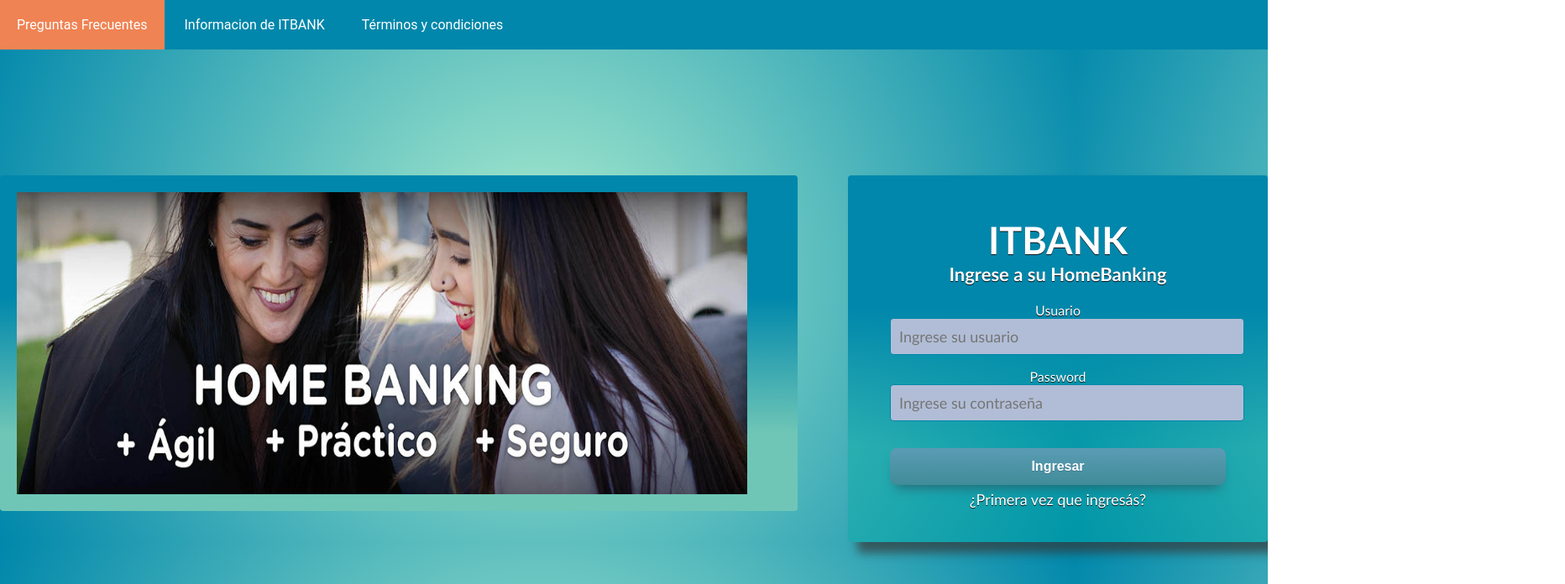
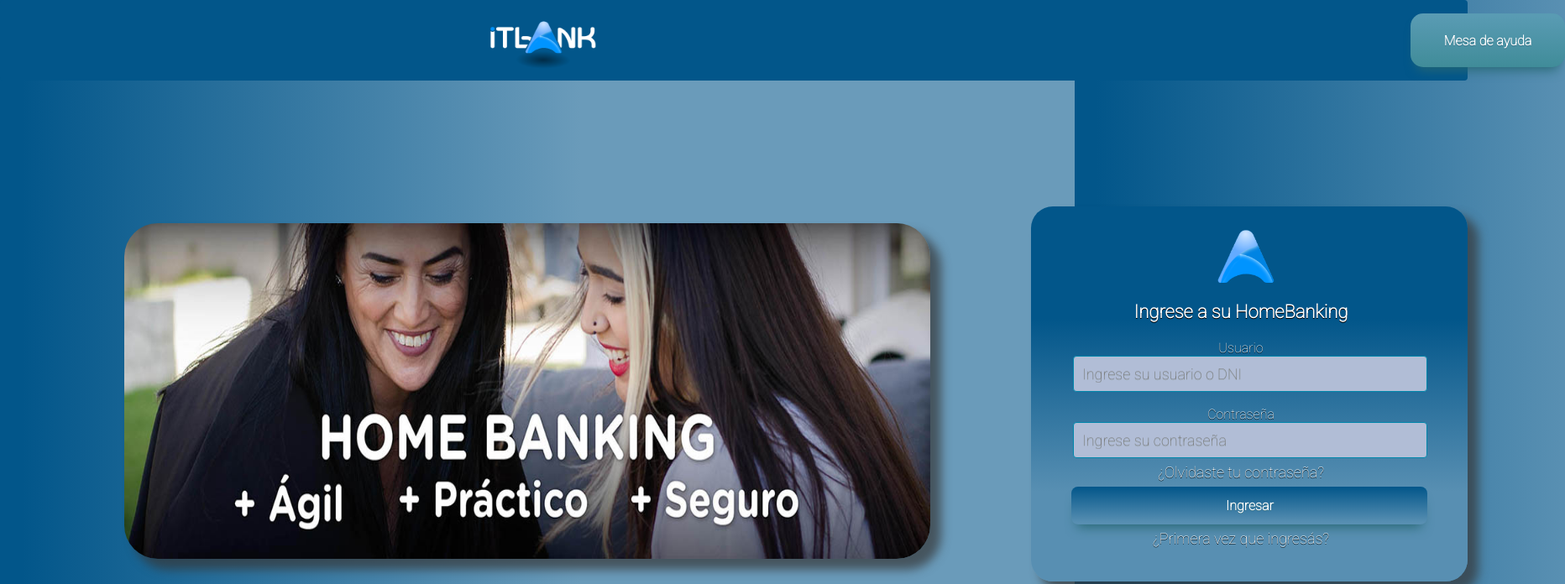
Before and after one commit to djseeba173/Homebanking-Fork-Registro, a plain HTML site: page index.html in a window 1280 px wide. Shown: the top 696 px of the page at 84% size, 1864 px wide, since content can reach past the window. Drawn offline with Linux system fonts and the light colour scheme.

Commit message:
cambios de css, introduccion de logos y funcionalidades

```diff
--- a/estilo.css
+++ b/estilo.css
@@ -1,14 +1,17 @@
+
  *{
     margin: 0;
     padding: 0;
+    font-family: 'Roboto', sans-serif;
+    text-shadow:0px 1px 0px #000000;
+
 }
 
 body {
     background: #e9ecf4;
     color: #000;
-    font-family: 'roboto', sans-serif;
-    background: rgb(174,238,207);
-    background: radial-gradient(circle, rgba(174,238,207,1) 0%, rgba(0,135,171,1) 100%);
+    background: rgb(2,86,138);
+background: linear-gradient(90deg, rgba(2,86,138,1) 2%, rgba(106,155,186,1) 54%);
 
 
 
@@ -16,10 +19,10 @@
 
 .contenedor {
     width:  100%;
-    max-width: 1000px;
     display: grid;
     grid-template-columns: repeat(2, 1fr);
-    grid-template-rows: repeat(3, auto);
+    grid-template-rows: repeat(2, auto);
+
 
 
 
@@ -27,20 +30,21 @@
 .contenedor > div,
 .contenedor .menu
 .contenedor .footer {
-    background: #fff;
+
     padding: 20px;
     border-radius: 4px;
 
 
+
 }
 .contenedor .menu {
-    background: #0087AB;
-    color: #fff;
+    background: #02568A;
     grid-column-start: 1;
     grid-column-end: 3;
     padding: 0;
     width: 100%;
-    float: left;
+    height: 6em;
+
 
 
 
@@ -51,8 +55,6 @@
     height: 360px;
     grid-column-start: 1;
     grid-column-end: 2;
-    background: rgb(0,135,171);
-    background: linear-gradient(180deg, rgba(0,135,171,1) 36%, rgba(111,198,182,1) 77%);
     margin-top: 150px;
 
 
@@ -60,44 +62,47 @@
 
 }
 
-.imagen_homebanking {
-    width: 870px;
-    height: 360px;
+.logo_itbank {
+    width: 10em;
+    height: 7em;
+    position: absolute;
+    left: 44%;
+    padding: 0%;
+    margin-top: -0.6em;
+
+
 }
 
+.imagen_homebanking {
+    width: 60em;
+    height: 25em;
+    border-radius: 40px;
+    box-shadow: 12px 12px 12px 1px rgba(54,54,54,0.69);
+    -webkit-box-shadow: 12px 12px 12px 1px rgba(54,54,54,0.69);
+    -moz-box-shadow: 12px 12px 12px 1px rgba(54,54,54,0.69);
+    margin-left: 8em;
+}
 
 .contenedor .login {
-    background: rgb(0,135,171);
-    background: linear-gradient(180deg, rgba(0,135,171,1) 36%, rgba(0,171,163,0.40940126050420167) 74%);
+    background: rgb(2,86,138);
+    background: linear-gradient(180deg, rgba(2,86,138,1) 30%, rgba(88,143,178,1) 76%);
     color: #fff;
     grid-column: 2 / 2;
     text-align: center;
     margin-top: 150px;
     margin-left: 100px;
     box-shadow: 12px 12px 12px 1px rgba(54,54,54,0.69);
--webkit-box-shadow: 12px 12px 12px 1px rgba(54,54,54,0.69);
--moz-box-shadow: 12px 12px 12px 1px rgba(54,54,54,0.69);
-
+    -webkit-box-shadow: 12px 12px 12px 1px rgba(54,54,54,0.69);
+    -moz-box-shadow: 12px 12px 12px 1px rgba(54,54,54,0.69);
+    width: 30em;
+    border-radius: 26px;
 
 
 }
 .contenedor .bienvenido {
     width: 100%;
 }
-.menu li a {
-    text-decoration: none;
-    color: white;
-    padding: 20px;
-    display: block;
-}
-.menu li {
-    display: inline-block;
-    text-align: center;
 
-}
-.menu li a:hover {
-    background: #ef8354;
-}
 .form-register {
     width: 400px;
     text-shadow:0px 1px 0px #0c1418;
@@ -125,9 +130,9 @@
     border-radius: 4px;
     margin-bottom: 16px;
     border: 1px solid #0087AB;
-    font-family: 'calibri';
     font-size: 18px;
     color: black;
+    text-shadow:0px 1px 0px #94a1a5;
 }
 .form-register p {
     height: 2px;
@@ -145,11 +150,12 @@
     text-decoration: underline;
 }
 .form-register .botons {
-    width: 100%;
-    margin: 16px 0;
+    width: 106%;
+    margin: 1em;
+    margin-left: -0.1em;
     font-size: 16px;
     box-shadow: 0px 10px 14px -7px #276873;
-    background:linear-gradient(to bottom, #599bb3 5%, #408c99 100%);
+    background:linear-gradient(to top, rgba(88,143,178,1)5%, rgba(2,86,138,1) 100%);
     background-color:#599bb3;
     border-radius:8px;
     border: none;
@@ -162,10 +168,54 @@
     }
 
     .botons:hover {
-        background:linear-gradient(to bottom, #408c99 5%, #599bb3 100%);
+        background:linear-gradient(to bottom, rgba(88,143,178,1)5%, rgba(2,86,138,1) 100%);
         background-color:#408c99;
     }
     .botons:active {
         position:relative;
         top:1px;
     }
+
+.ayuda {
+
+
+        font-size: 1em;
+        height: 4em;
+        width: 11.5em;
+        box-shadow: 0px 10px 14px -7px #276873;
+        background:linear-gradient(to bottom, #599bb3 5%, #408c99 100%);
+        background-color:#599bb3;
+        border-radius:15px;
+        border: none;
+        display:inline-block;
+        cursor:pointer;
+        color:#ffffff;
+        font-weight:bold;
+        padding:13px 32px;
+        text-shadow:0px 1px 0px #3d768a;
+        position: absolute;
+
+
+        }
+
+        .ayuda:hover {
+            background:linear-gradient(to bottom, #408c99 5%, #599bb3 100%);
+            background-color:#408c99;
+        }
+        .ayuda:active {
+            position:relative;
+            top:1px;
+        }
+
+.link_mesa {
+    margin-top: 1em;
+    margin-left: 105em;
+    position: absolute;
+}
+
+.logo_mini {
+    width: 6em;
+    position: relative;
+    margin-top: -2em;
+    margin-left: 1em;
+}
--- a/index.html
+++ b/index.html
@@ -5,17 +5,18 @@
     <meta http-equiv="X-UA-Compatible" content="IE=edge">
     <meta name="viewport" content="width=device-width, initial-scale=1.0">
     <link rel="stylesheet" href="estilo.css" />
+    <link rel="preconnect" href="https://fonts.googleapis.com">
+<link rel="preconnect" href="https://fonts.gstatic.com" crossorigin>
+<link href="https://fonts.googleapis.com/css2?family=Roboto:wght@100&display=swap" rel="stylesheet">
     <title>ITBANK Homebanking</title>
 </head>
 <body>
 
 <div class="contenedor">
     <div class="menu">
-        <ul class="menu">
-            <li><a href="preguntasfrecuentes.html">Preguntas Frecuentes</a></li>
-            <li><a href="informacion.html">Informacion de ITBANK</a></li>
-            <li><a href="terminos.html">Términos y condiciones</a></li>
-        </ul>
+        <a class="link_mesa" href="mesadeayuda.html"> <button class="ayuda" type="submit"> Mesa de ayuda </button></a>
+        <img class="logo_itbank" src="img/w.png" >
+
     </div>
 
     <div class="bienvenido">
@@ -24,15 +25,16 @@
     </div>
     <div class="login">
      <section class="form-register">
-        <h1>ITBANK</h1>
+        <img class="logo_mini" src="img/ty.png">
         <h4>Ingrese a su HomeBanking</h4>
         <form action="Formulario" method="post"> </form>
             <label for="Usuario">Usuario</label>
-            <input class="controls" type="text" id="Usuario" name="Usuario" placeholder="Ingrese su usuario"/>
+            <input class="controls" type="text" id="Usuario" name="Usuario" placeholder="Ingrese su usuario o DNI"/>
             <br>
-            <label for="password">Password</label>
+            <label for="password">Contraseña</label>
             <input class="controls" type="password" id="password" name="password" placeholder="Ingrese su contraseña"/>
-            <button class="botons" type="submit">Ingresar</button>
+            <p> <a href="olvidemipass.html">¿Olvidaste tu contraseña?</a></p>
+            <a href="principal.html"> <button class="botons" type="submit"> Ingresar</button> </a>
             <p> <a href="primerlogin.html">¿Primera vez que ingresás?</a></p>
 
         </form>
```
Also changed, not shown: img/base.png (added), img/ty.png (added), img/w.png (added), mesadeayuda.html (added), preguntasfrecuentes.html (deleted), principal.html (added).
